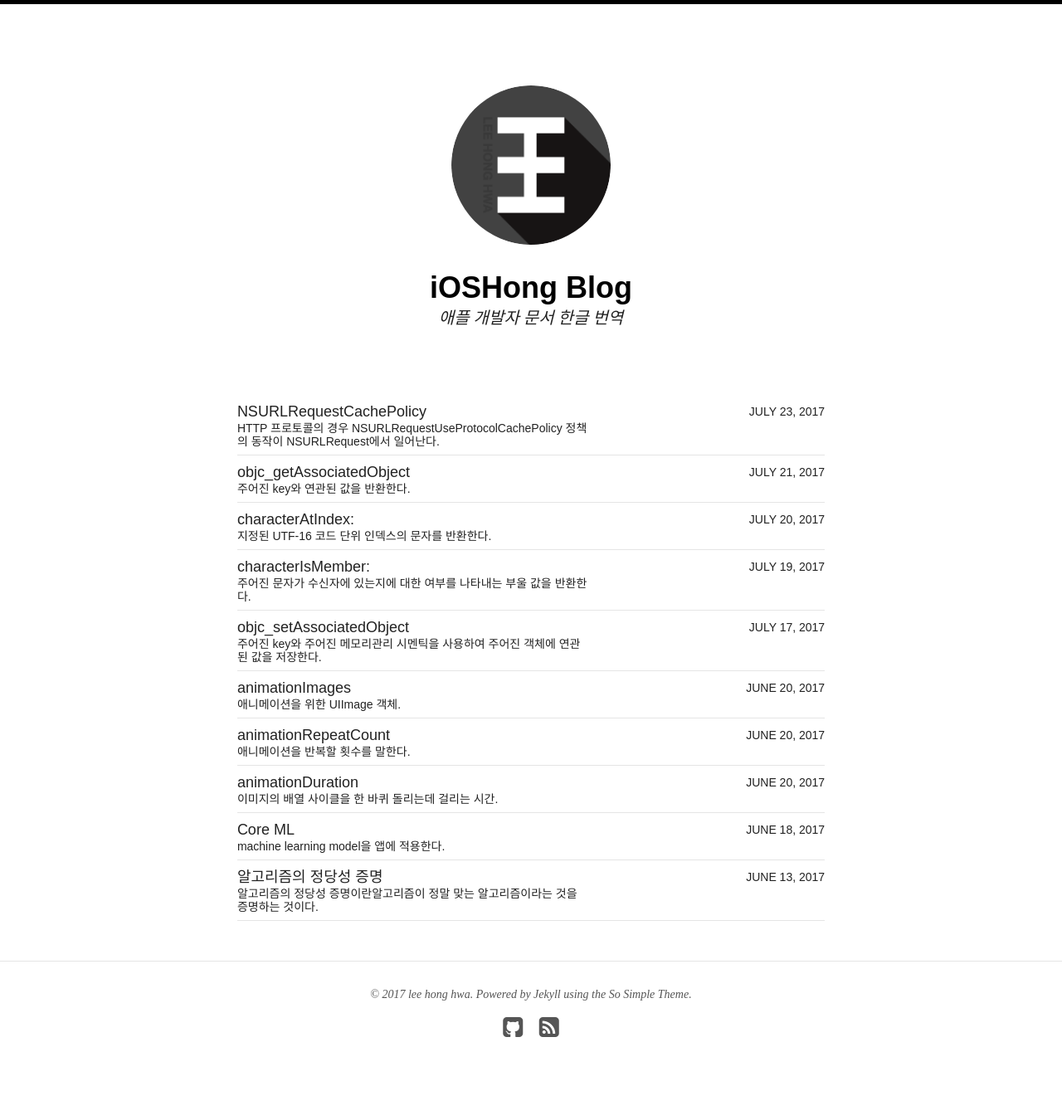
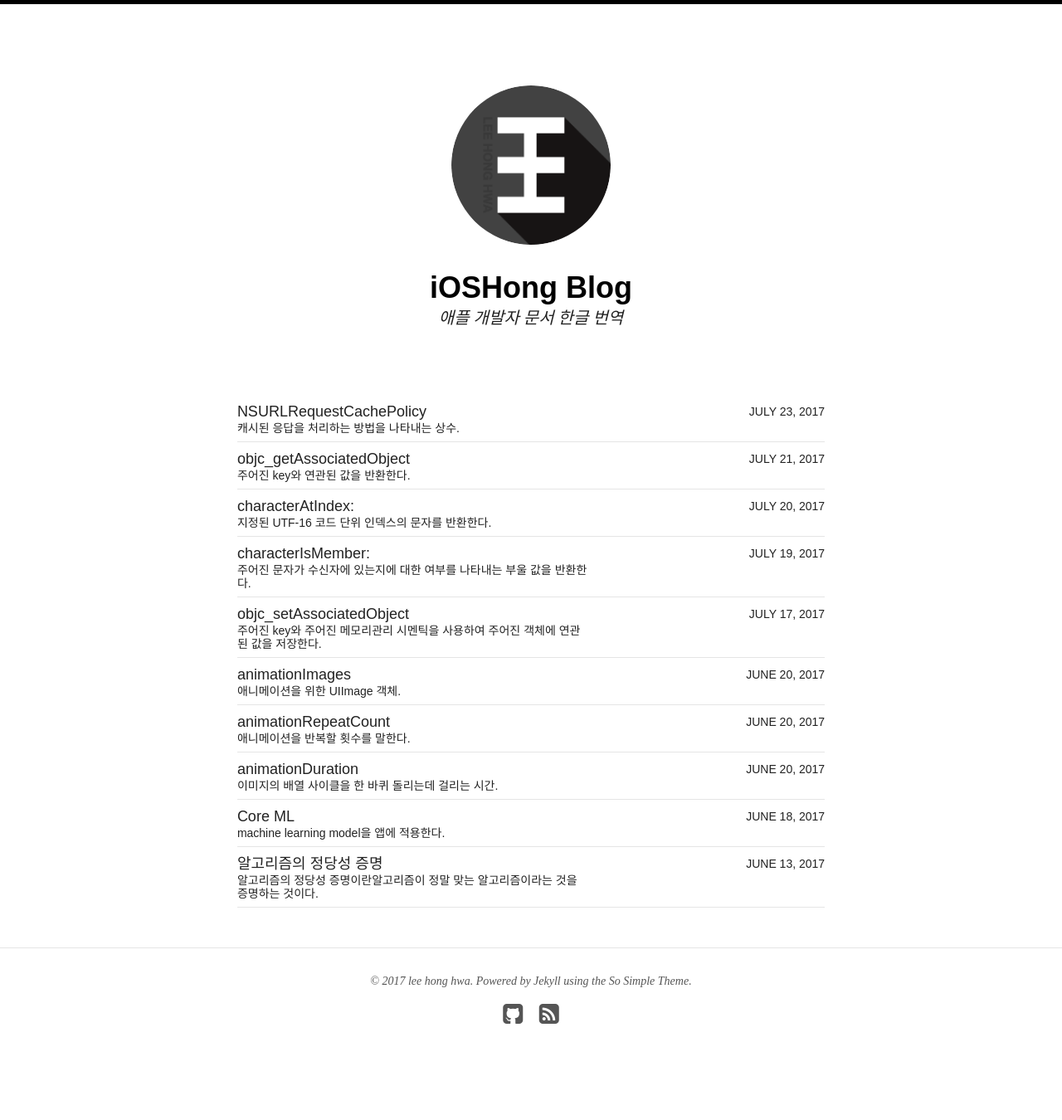
Before and after one commit to LeeHongHwa/leehonghwa.github.io, a Jekyll site: the page built from index.html, in a window 1280 px wide. Shown: the whole page at 83% size. Built offline with Jekyll 4.4.1, drawn with Linux system fonts in a browser that asks for light colours; nearby versions of some CDN libraries.

Commit message:
modify NSURLRequestCachePolicy blog

```diff
--- a/_posts/blog/2017-07-23-NSURLRequestCachePolicy.md
+++ b/_posts/blog/2017-07-23-NSURLRequestCachePolicy.md
@@ -3,7 +3,7 @@
 title: "NSURLRequestCachePolicy"
 modified:
 categories: blog
-excerpt: HTTP 프로토콜의 경우 NSURLRequestUseProtocolCachePolicy 정책의 동작이 NSURLRequest에서 일어난다.
+excerpt: 캐시된 응답을 처리하는 방법을 나타내는 상수.
 tags: [NSURLRequest, Enumeration]
 image:
 feature:
```
